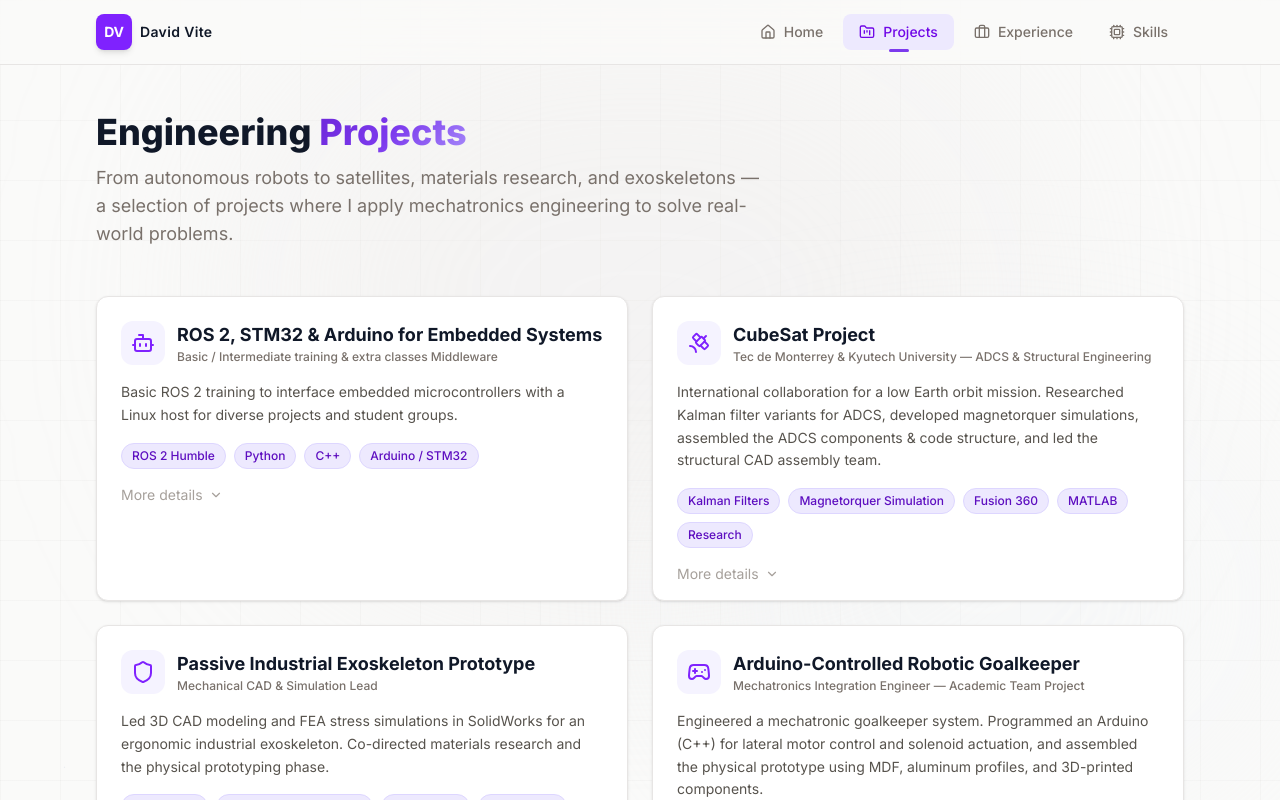
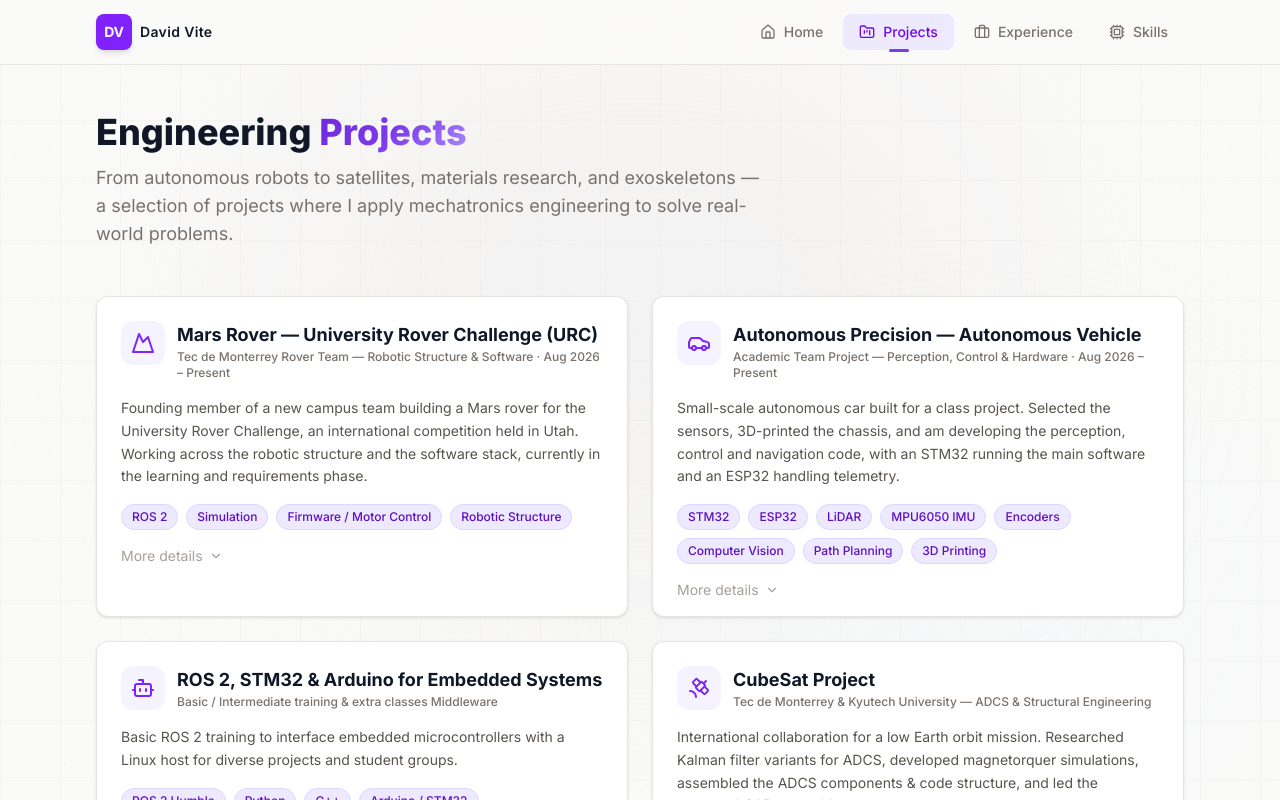
Before and after one commit to DavidAViteMijangos7/DavidAViteMijangos7.github.io, a React (Vite) app: page /projects in a window 1280 px wide. Shown: the top 800 px of the page. Built offline with nearby package versions, Linux system fonts and the light colour scheme.

Commit message:
New Projects & Evidence

```diff
--- a/src/data/media.js
+++ b/src/data/media.js
@@ -48,6 +48,10 @@ export const media = {
   ],
   hobbies: [],
   culture: [],
+  cubesat: [
+    { src: '/images/cubesat/cubesat-assembly.png', alt: 'CubeSat structure — full CAD assembly (Fusion 360)' },
+    { src: '/images/cubesat/cubesat-frame.png', alt: 'CubeSat structure — side frame panel (Fusion 360)' },
+  ],
   machining: {
     cnc: [
       { src: '/images/machining/cnc-lathe-team.jpg', alt: 'At the CNC lathe — machining course, Tec Campus Querétaro' },
--- a/src/pages/Projects.jsx
+++ b/src/pages/Projects.jsx
@@ -1,9 +1,39 @@
 import { useState } from 'react';
-import { ChevronDown, ChevronUp, Bot, Satellite, Shield, Gamepad2 } from 'lucide-react';
+import { ChevronDown, ChevronUp, Bot, Satellite, Shield, Gamepad2, Car, Mountain } from 'lucide-react';
 import MediaGallery from '../components/MediaGallery';
 import { media } from '../data/media';
 
 const projects = [
+  {
+    id: 'urc-rover',
+    title: 'Mars Rover — University Rover Challenge (URC)',
+    subtitle: 'Tec de Monterrey Rover Team — Robotic Structure & Software · Aug 2026 – Present',
+    icon: Mountain,
+    technologies: ['ROS 2', 'Simulation', 'Firmware / Motor Control', 'Robotic Structure'],
+    description:
+      'Founding member of a new campus team building a Mars rover for the University Rover Challenge, an international competition held in Utah. Working across the robotic structure and the software stack, currently in the learning and requirements phase.',
+    highlights: [
+      'Robotic structure — contributing to the rover\'s mechanical design from the start of the project',
+      'Software — first ROS 2 nodes/packages and simulation work for the rover stack',
+      'Firmware — microcontroller code for motor control',
+      'Studying the URC rules and mission objectives to shape the team\'s first tasks',
+    ],
+  },
+  {
+    id: 'autonomous-precision',
+    title: 'Autonomous Precision — Autonomous Vehicle',
+    subtitle: 'Academic Team Project — Perception, Control & Hardware · Aug 2026 – Present',
+    icon: Car,
+    technologies: ['STM32', 'ESP32', 'LiDAR', 'MPU6050 IMU', 'Encoders', 'Computer Vision', 'Path Planning', '3D Printing'],
+    description:
+      'Small-scale autonomous car built for a class project. Selected the sensors, 3D-printed the chassis, and am developing the perception, control and navigation code, with an STM32 running the main software and an ESP32 handling telemetry.',
+    highlights: [
+      'Sensor selection and integration — LiDAR, MPU6050 IMU, and motors with encoders',
+      'Chassis designed and 3D-printed on my own printer',
+      'STM32 runs the main code; ESP32 streams telemetry',
+      'Computer vision, motion control, and path planning / navigation',
+    ],
+  },
   {
     id: 'ros2-embedded',
     title: 'ROS 2, STM32 & Arduino for Embedded Systems',
@@ -23,6 +53,7 @@ const projects = [
     subtitle: 'Tec de Monterrey & Kyutech University — ADCS & Structural Engineering',
     icon: Satellite,
     technologies: ['Kalman Filters', 'Magnetorquer Simulation', 'Fusion 360', 'MATLAB', 'Research'],
+    media: media.cubesat,
     description:
       'International collaboration for a low Earth orbit mission. Researched Kalman filter variants for ADCS, developed magnetorquer simulations, assembled the ADCS components & code structure, and led the structural CAD assembly team.',
     highlights: [
--- a/src/pages/Skills.jsx
+++ b/src/pages/Skills.jsx
@@ -1,5 +1,5 @@
 import { useState } from 'react';
-import { ChevronDown, Code2, Cpu, FlaskConical, Cog, Terminal, Wrench, Award, Image, Video } from 'lucide-react';
+import { ChevronDown, Code2, Cpu, FlaskConical, Cog, Terminal, Wrench, Award, Image, Video, Sparkles } from 'lucide-react';
 import Lightbox from '../components/Lightbox';
 import { media } from '../data/media';
 
@@ -12,12 +12,12 @@ const categories = [
       {
         name: 'Python',
         level: 2,
-        appliedIn: ['Neuron AV', 'Materials Science Research — Next Gen Scientist Program'],
+        appliedIn: ['Materials Science Research — Next Gen Scientist Program'],
       },
       {
         name: 'C++',
         level: 3,
-        appliedIn: ['Arduino-Controlled Robotic Goalkeeper', 'Autonomous Precision'],
+        appliedIn: ['Arduino-Controlled Robotic Goalkeeper', 'Autonomous Precision', 'URC Mars Rover'],
         certifications: [
           {
             name: 'C for Everyone: Programming Fundamentals (UC Santa Cruz / Coursera)',
@@ -28,7 +28,7 @@ const categories = [
       {
         name: 'ROS 2',
         level: 1,
-        appliedIn: ['Neuron AV'],
+        appliedIn: ['URC Mars Rover', 'Personal Interests'],
       },
       {
         name: 'R / Data Science',
@@ -50,18 +50,18 @@ const categories = [
       {
         name: 'MATLAB',
         level: 2,
-        appliedIn: ['CubeSat Project'],
+        appliedIn: ['CubeSat Project', 'Classes'],
         certifications: [
           {
             name: 'MATLAB Programming Series: Functions, Constructs & Data (MathWorks)',
           },
         ],
       },
-      { name: 'Kalman Filters', level: 2, appliedIn: ['CubeSat Project'] },
-      { name: 'Stress Simulation / FEA (SolidWorks)', level: 3, appliedIn: ['Passive Industrial Exoskeleton Prototype'] },
+      { name: 'Stress Simulation / FEA (SolidWorks)', level: 3, appliedIn: ['Passive Industrial Exoskeleton Prototype', 'CubeSat Project'] },
       { name: 'Microcontrollers & Actuators (Arduino, Solenoids, Motor Drivers)', level: 3, appliedIn: ['Arduino-Controlled Robotic Goalkeeper'] },
       { name: 'Magnetorquer Simulation', level: 2, appliedIn: ['CubeSat Project'] },
       { name: 'Mechanical Testing (Tensile & Fatigue)', level: 3, appliedIn: ['Materials Science Research — Next Gen Scientist Program'] },
+      { name: 'Kalman Filters', level: 2, appliedIn: ['CubeSat Project'] }
     ],
   },
   {
@@ -90,7 +90,10 @@ const categories = [
       {
         name: 'Fusion 360',
         level: 3,
-        appliedIn: ['CubeSat Project'],
+        appliedIn: ['CubeSat Project', 'Rover Project'],
+        evidence: [
+          { label: 'View CubeSat CAD', items: media.cubesat, icon: Image },
+        ],
       },
       {
         name: 'KiCad',
@@ -100,7 +103,7 @@ const categories = [
       {
         name: '3D Printing',
         level: 2,
-        appliedIn: ['Experimental Rocketry Courses', 'Arduino-Controlled Robotic Goalkeeper'],
+        appliedIn: ['Experimental Rocketry Courses', 'Arduino-Controlled Robotic Goalkeeper', 'Autonomous Precision'],
         evidence: [
           { label: 'View Physical Prototypes & Hardware', items: media.printing3d, icon: Image },
         ],
@@ -115,13 +118,36 @@ const categories = [
     ],
   },
   {
+    id: 'ai',
+    name: 'AI & Automation',
+    icon: Sparkles,
+    skills: [
+      {
+        name: 'Claude & Claude Code (AI-Assisted Development)',
+        level: 2,
+        appliedIn: ['Personal Portfolio Website', 'CubeSat Project'],
+      },
+      {
+        name: 'Prompt Engineering',
+        level: 2,
+        appliedIn: ['Personal Portfolio Website'],
+      },
+      {
+        name: 'Building Claude Skills & Agent Workflows',
+        level: 2,
+        appliedIn: ['Personal Portfolio Website'],
+      },
+    ],
+  },
+  {
     id: 'tools',
     name: 'Tools & OS',
     icon: Terminal,
     skills: [
-      { name: 'Linux / Ubuntu', level: 3, appliedIn: ['Neuron AV'] },
-      { name: 'Git & GitHub', level: 2, appliedIn: ['Neuron AV', 'Formula SAE'] },
-      { name: 'OpenRocket', level: 3, appliedIn: ['Experimental Rocketry Courses'] },
+      { name: 'Linux / Ubuntu', level: 1, appliedIn: ['URC Mars Rover'] },
+      { name: 'Git & GitHub', level: 2, appliedIn: ['Personal Portfolio Website', 'Formula SAE'] },
+      { name: 'VS Code', level: 2, appliedIn: ['Personal Portfolio Website', 'CubeSat Project', 'URC Mars Rover', 'Autonomous Precision'] },
+      { name: 'OpenRocket', level: 2, appliedIn: ['Experimental Rocketry Courses'] },
       {
         name: 'Advanced Excel',
         level: 3,
@@ -149,7 +175,7 @@ const categories = [
       },
       {
         name: 'Waterjet Cutting',
-        level: 2,
+        level: 1,
         appliedIn: ['Escudería Electrum', 'Machining Courses — Tec Campus Querétaro'],
         evidence: [
           { label: 'Watch Waterjet Cutting', items: media.machining.cnc.filter((m) => m.src.includes('waterjet') || m.src.includes('cut-parts')), icon: Video },
@@ -421,7 +447,7 @@ export default function Skills() {
           <div>
             <h3 className="text-sm font-semibold text-gray-900 mb-1">How to read this matrix?</h3>
             <p className="text-sm text-stone-500 leading-relaxed">
-              Skills are grouped into five domains. Click on any category to expand it,
+              Skills are grouped into six domains. Click on any category to expand it,
               then click on individual skill cards to see proficiency levels, applied projects,
               evidence (photos and renders), and verified credentials.
             </p>
```
Also changed, not shown: public/images/cubesat/cubesat-assembly.png (added), public/images/cubesat/cubesat-frame.png (added).
